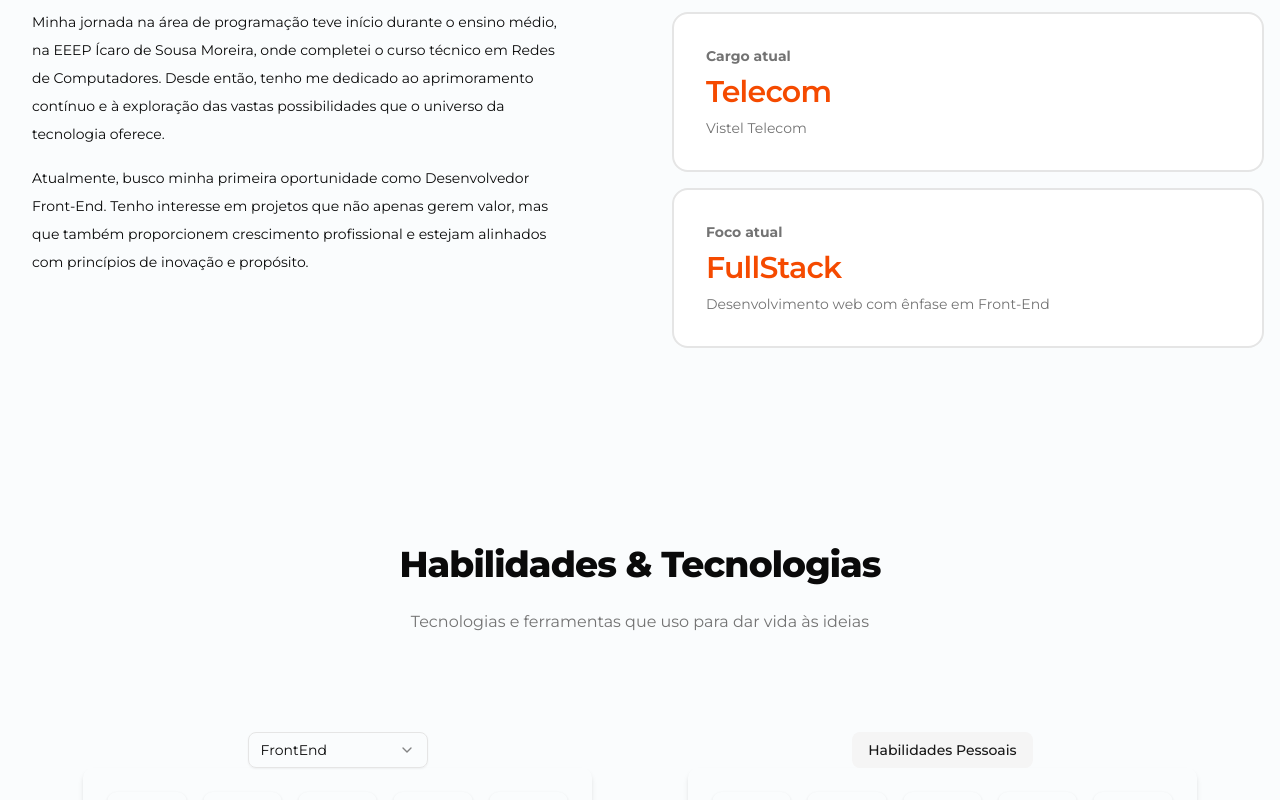
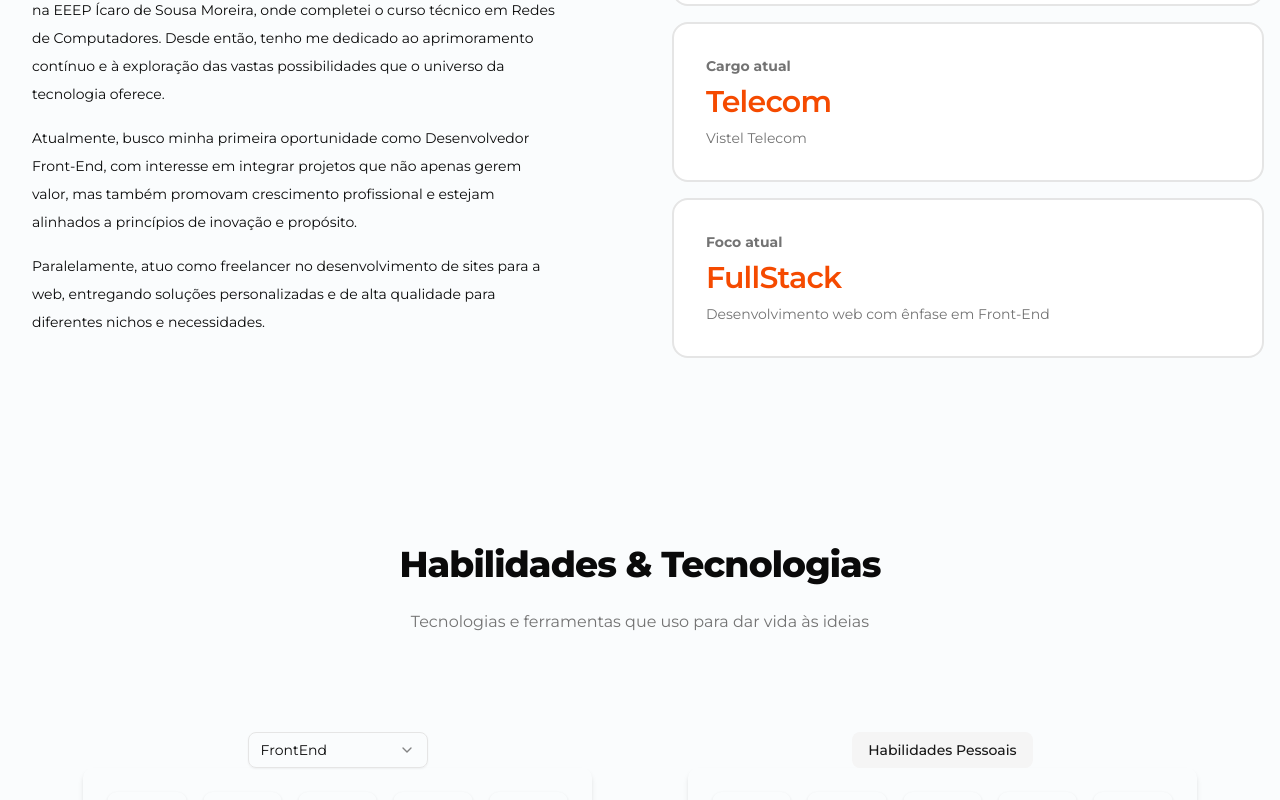
Before and after one commit to Anderson-Silva1/app-portifolio, a Next.js app: page / in a window 1280 px wide. Shown: the part 1120-1920 px from the top of the page. Built offline with nearby package versions, Linux system fonts and the light colour scheme.

Commit message:
feat: melhorias no layout

```diff
--- a/src/app/globals.css
+++ b/src/app/globals.css
@@ -130,6 +130,10 @@
   }
 }
 
+html {
+  scroll-behavior: smooth;
+}
+
 @layer components {
   .profile-summary-container {
     height: calc(100vh - 6rem);
--- a/src/components/About/ContentAbout.tsx
+++ b/src/components/About/ContentAbout.tsx
@@ -17,9 +17,14 @@ export const ContentAbout = () => {
           </Paraghaph>
           <Paraghaph>
             Atualmente, busco minha primeira oportunidade como Desenvolvedor
-            Front-End. Tenho interesse em projetos que não apenas gerem valor,
-            mas que também proporcionem crescimento profissional e estejam
-            alinhados com princípios de inovação e propósito.
+            Front-End, com interesse em integrar projetos que não apenas gerem
+            valor, mas também promovam crescimento profissional e estejam
+            alinhados a princípios de inovação e propósito.
+          </Paraghaph>
+          <Paraghaph>
+            Paralelamente, atuo como freelancer no desenvolvimento de sites para
+            a web, entregando soluções personalizadas e de alta qualidade para
+            diferentes nichos e necessidades.
           </Paraghaph>
         </div>
       </div>
@@ -53,7 +58,7 @@ type ParaghaphProps = {
 
 const Paraghaph = ({ children }: ParaghaphProps) => {
   return (
-    <p className="m-auto max-w-[600px] text-left text-sm leading-7 lg:text-left [&:not(:first-child)]:mt-4">
+    <p className="m-auto max-w-[600px] text-left text-sm/tight leading-7 lg:text-left [&:not(:first-child)]:mt-4">
       {children}
     </p>
   );
--- a/src/components/Contact/ContactMain.tsx
+++ b/src/components/Contact/ContactMain.tsx
@@ -39,13 +39,13 @@ export default function ContactMain() {
     {
       icon: Phone,
       label: "Telefone",
-      value: "+55 (11) 99999-9999",
-      href: "tel:+5511999999999",
+      value: "+55 (85) 9 2160-6725",
+      href: "tel:+5585921606725",
     },
     {
       icon: MapPin,
       label: "Localização",
-      value: "São Paulo, SP",
+      value: "Fortaleza, CE",
       href: null,
     },
   ];
--- a/src/components/FeaturedProjects/ProjectCard.tsx
+++ b/src/components/FeaturedProjects/ProjectCard.tsx
@@ -8,7 +8,7 @@ const ProjectCard = () => {
   return (
     <div className="text-foreground mb-20 px-4 pt-8 sm:px-6 lg:px-8">
       <div
-        className="grid auto-rows-auto grid-cols-[repeat(auto-fit,380px)] justify-center gap-8"
+        className="flex flex-wrap justify-center gap-8"
         style={{ overflowX: "auto" }}
       >
         {featuredProjects.map((project, index) => (
@@ -73,7 +73,7 @@ const ProjectCard = () => {
               </div>
 
               {/* Links */}
-              <div className="flex flex-col gap-3 sm:flex-row">
+              <div className="flex gap-3">
                 <a
                   href={project.links.github}
                   target="_blank"
--- a/src/components/Footer/Footer.tsx
+++ b/src/components/Footer/Footer.tsx
@@ -4,18 +4,26 @@ const Footer = () => {
   const currentYear = new Date().getFullYear();
 
   const socialLinks = [
-    { name: "GitHub", href: "https://github.com/anderson", icon: Github },
+    {
+      name: "GitHub",
+      href: "https://github.com/Anderson-Silva1",
+      icon: Github,
+    },
     {
       name: "LinkedIn",
-      href: "https://linkedin.com/in/anderson",
+      href: "https://www.linkedin.com/in/anderson-silva-developer/",
       icon: Linkedin,
     },
     {
       name: "Whatsapp",
-      href: "https://twitter.com/anderson",
+      href: "tel:+5585921606725",
       icon: MessageCircleMore,
     },
-    { name: "Email", href: "mailto:anderson@email.com", icon: Mail },
+    {
+      name: "Email",
+      href: "mailto:anderson.developer360@gmail.com",
+      icon: Mail,
+    },
   ];
 
   return (
--- a/src/components/ProfileSummary/ScrollDownIndicator.tsx
+++ b/src/components/ProfileSummary/ScrollDownIndicator.tsx
@@ -1,14 +1,9 @@
-"use client";
-
 import Link from "next/link";
 import { ArrowDownIcon } from "lucide-react";
 
 export const ScrollDownIndicator = () => (
   <div className="animate-bounce">
-    <Link
-      href="#about"
-      onClick={() => alert("Estamos em manuteção, logo estará pronto")}
-    >
+    <Link href="#about">
       <div className="hover:bg-chart-1 rounded-sm p-2 transition duration-500 hover:scale-105 hover:border-transparent hover:text-white">
         <ArrowDownIcon size={24} />
       </div>
```
